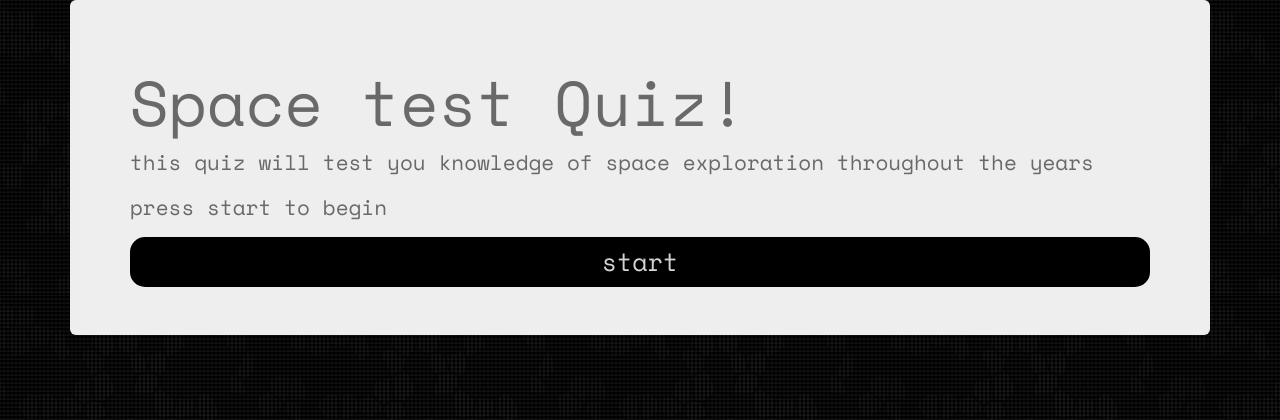
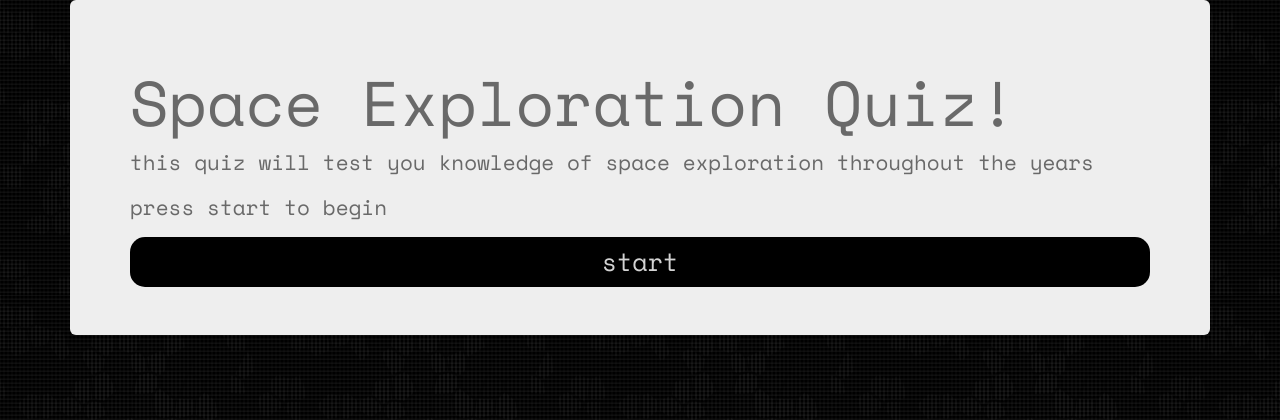
Before and after one commit to aldo-sanchez/TriviaGame, a PHP site: page / in a window 1280 px wide. Shown: the top 420 px of the page. Run offline with PHP 8.4, Linux system fonts and the light colour scheme.

Commit message:
:lipstick: Fixed styling

```diff
--- a/assets/css/style.css
+++ b/assets/css/style.css
@@ -6,7 +6,7 @@ body{
 }
 
 h1.jumboContentTitle{
-  color: dimgray
+  color: dimgray;
 }
 
 .jumboContent{
--- a/index.html
+++ b/index.html
@@ -22,7 +22,7 @@
     <div class="container">
 
       <div class="jumbotron">
-        <h1 class="jumboContentTitle">Space test Quiz!</h1>
+        <h1 class="jumboContentTitle">Space Exploration Quiz!</h1>
         <p class="jumboContent">this quiz will test you knowledge of space exploration throughout the years</p>
         <p class="jumboContent">press start to begin</p>
         <!--<div class="row" id="startGameButtonRow">-->
```
